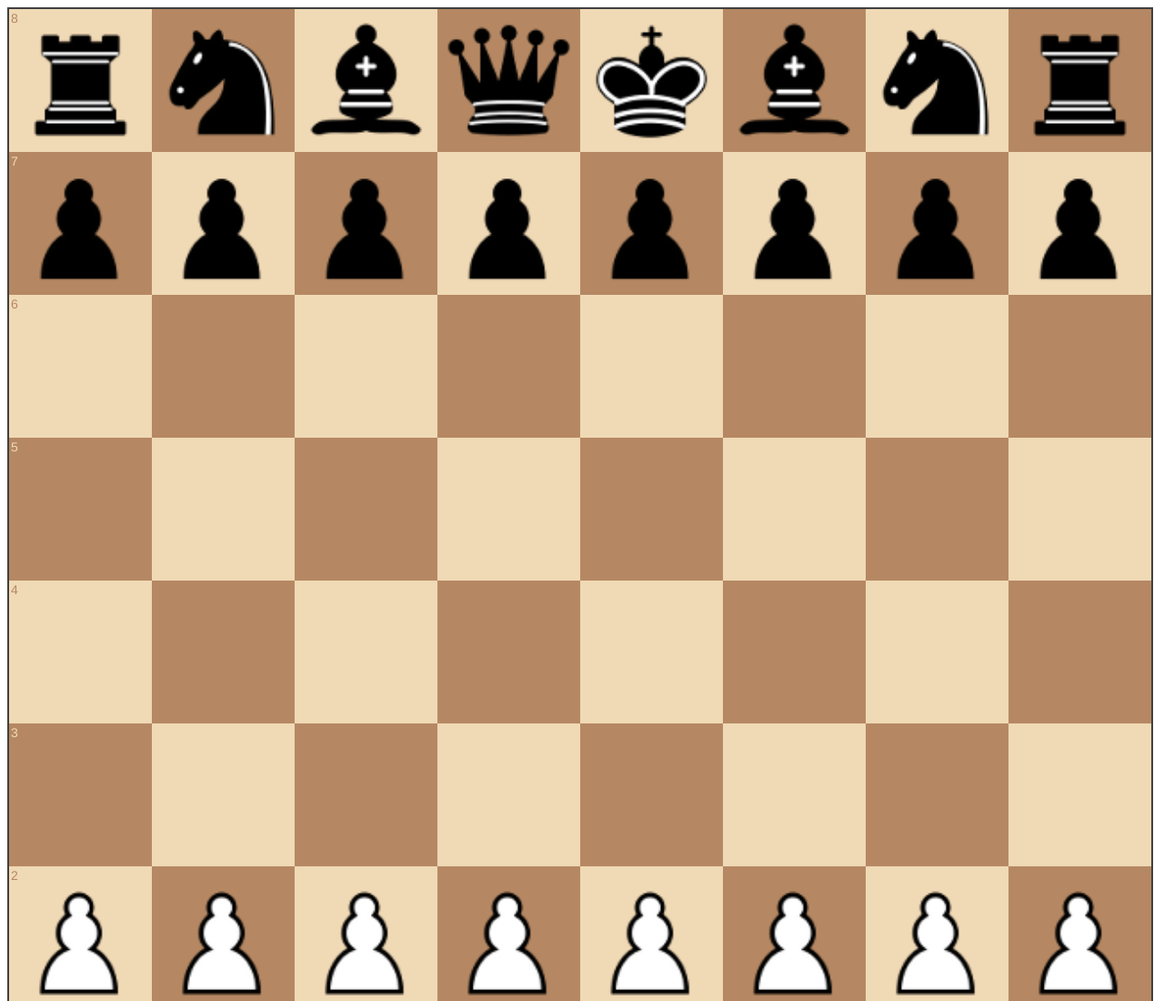
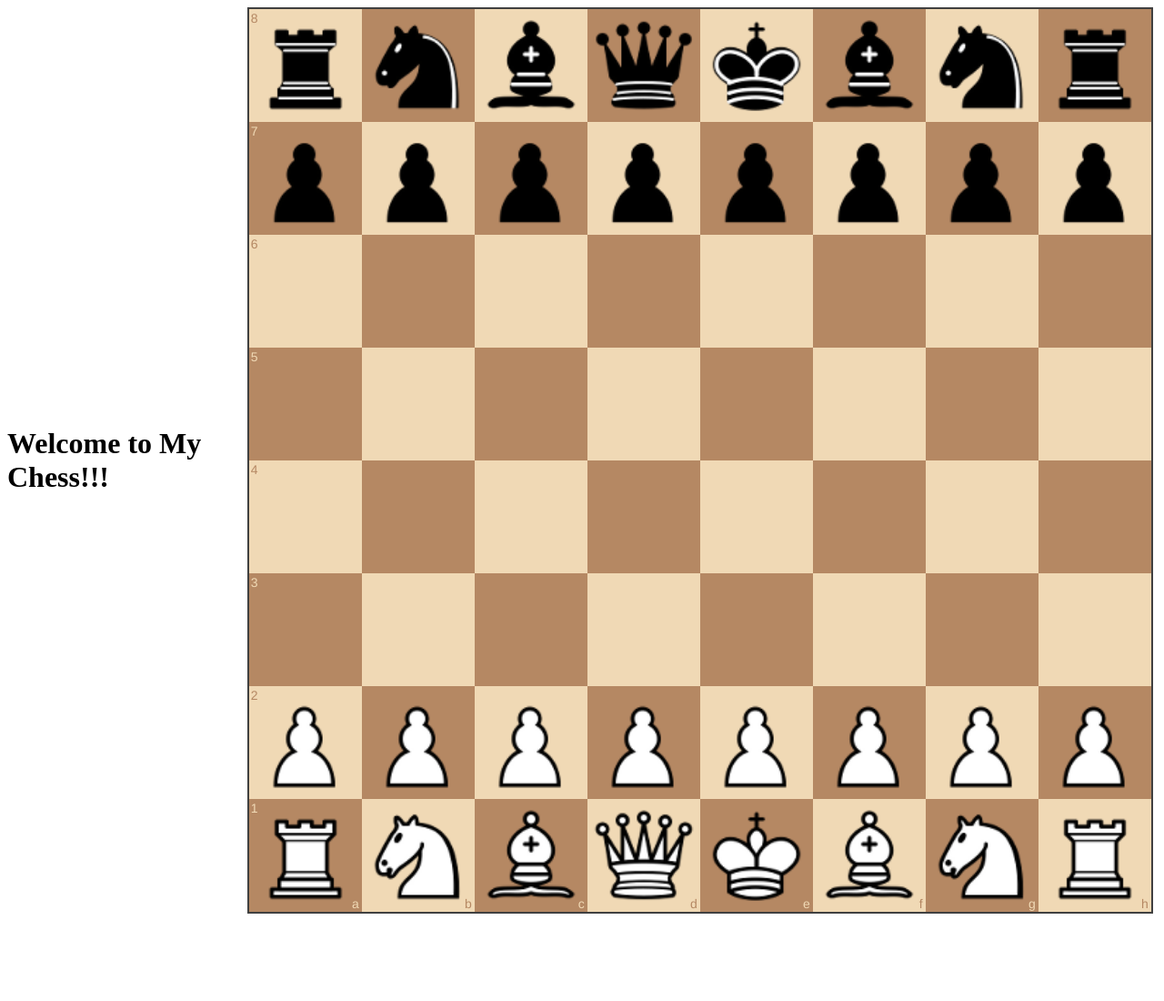
Before and after one commit to hareeshinbox/Mychess2, a website: page public/default.html in a window 1280 px wide. Shown: the top 1100 px of the page at 91% size. After the commit the page ends 1012 px from the top, so only its background shows below. Drawn offline with Linux system fonts and the light colour scheme; no server answers.

Commit message:
Update default.html
Added introduction

```diff
--- a/public/default.html
+++ b/public/default.html
@@ -5,6 +5,7 @@
     <link rel="stylesheet" href="/default.css" />
 </head>
 <body>
+    <h1>Welcome to My Chess!!!</h1>
     <div id="gameBoard"></div>
     <script src="lib/socket.io-1.2.0.js"></script>
     <script src="lib/chess.min.js"></script>
```
